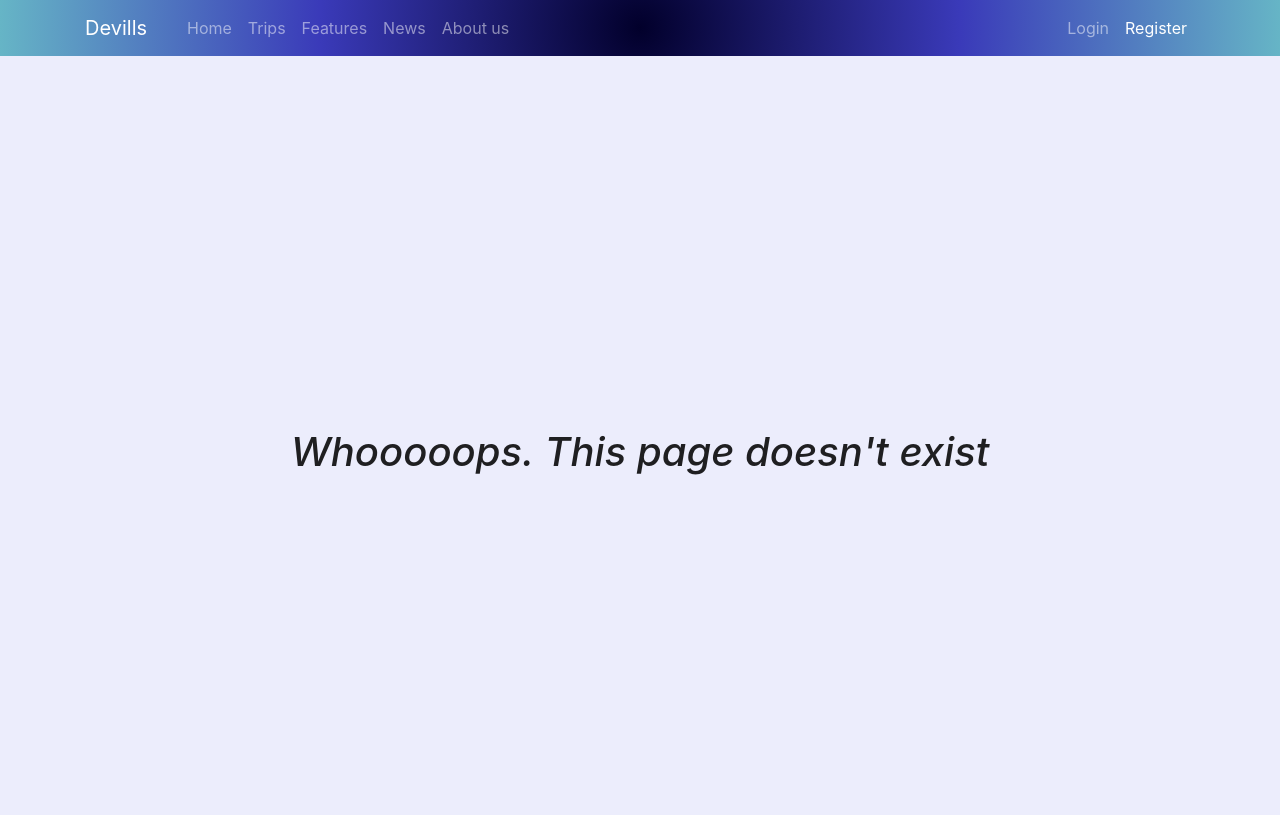
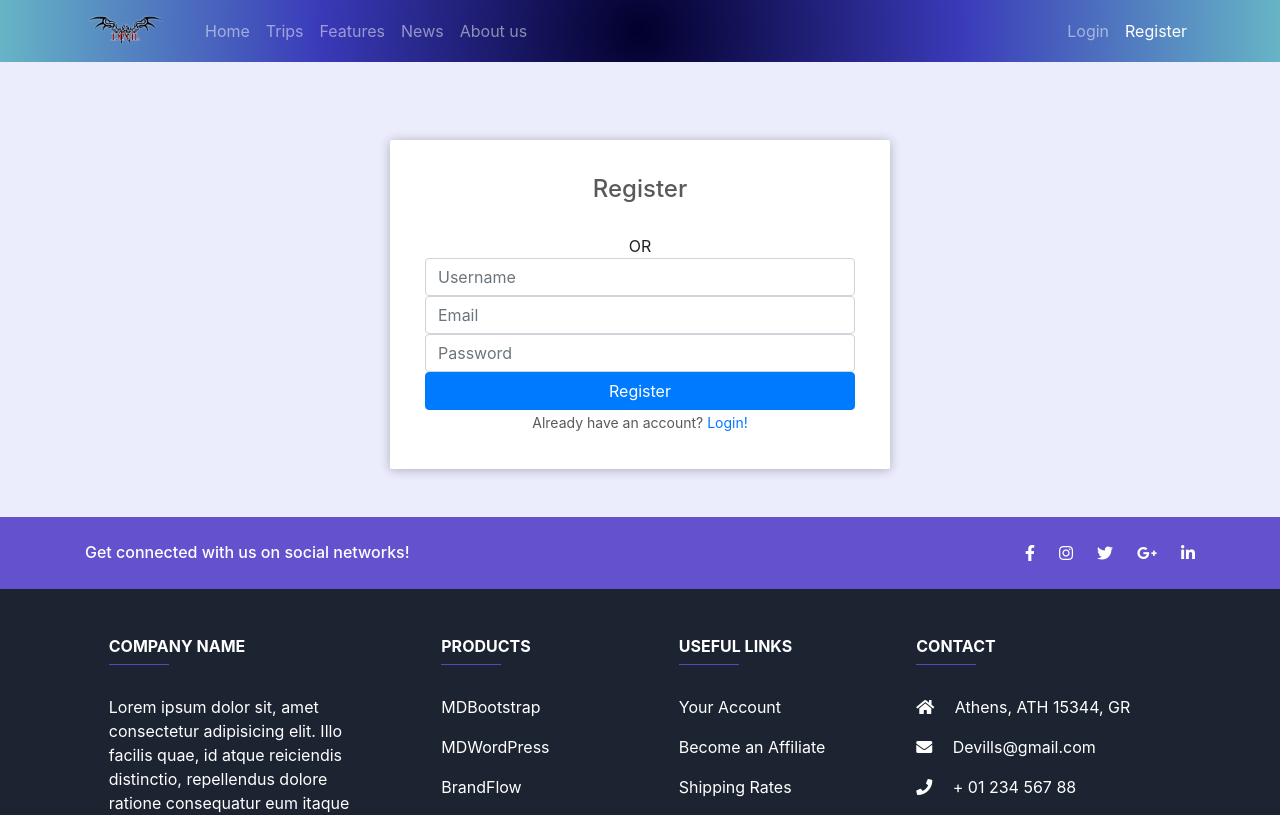
Before and after one commit to stergiosgk86/Forum-React, a React (Create React App) app: page /register in a window 1280 px wide. Shown: the top 815 px of the page. Built offline with nearby package versions, Linux system fonts and the light colour scheme.

Commit message:
register

```diff
--- a/src/App.js
+++ b/src/App.js
@@ -25,7 +25,7 @@ function App() {
           <Switch>
             <AuthenticatedRoute path="/" exact component={Home} />
             <Route path="/login" exact component={Login} />
-            {/* <Route path="/register" exact component={Register} /> */}
+            <Route path="/register" exact component={Register} />
             <AuthenticatedRoute
               path="/createcategories"
               exact
--- /dev/null
+++ b/src/components/ActionAlerts/ActionAlerts.js
@@ -0,0 +1,34 @@
+import React from 'react';
+import { makeStyles } from '@material-ui/core/styles';
+import Alert from '@material-ui/lab/Alert';
+import Button from '@material-ui/core/Button';
+
+const useStyles = makeStyles((theme) => ({
+  root: {
+    width: '100%',
+    '& > * + *': {
+      marginTop: theme.spacing(2),
+    },
+  },
+}));
+
+function ActionAlerts() {
+  const classes = useStyles();
+
+  return (
+    <div className={classes.root}>
+      <Alert onClose={() => {}}>You're successfully registered. Please login to continue!</Alert>
+      <Alert
+        action={
+          <Button color="inherit" size="small">
+            UNDO
+          </Button>
+        }
+      >
+        You're successfully registered. Please login to continue!
+      </Alert>
+    </div>
+  );
+}
+
+export default ActionAlerts;
--- a/src/components/Login/Login.js
+++ b/src/components/Login/Login.js
@@ -144,7 +144,7 @@ render(){
         </div>
       </div>
       <Box mt={8}>
-        {/* <Copyright /> */}
+
       </Box>
     </Container>
   );
--- a/src/components/Navigationbar/Navigationbar.css
+++ b/src/components/Navigationbar/Navigationbar.css
@@ -1,12 +1,3 @@
 .color-nav {
-  /* background-image: linear-gradient(270deg, #73398d, #594a95); */
-  /* background: rgb(2, 0, 43);
-  background: linear-gradient(
-    90deg,
-    rgba(2, 0, 43, 1) 0%,
-    rgba(58, 58, 185, 1) 50%,
-    rgba(102, 181, 198, 1) 100%
-  ); */
-  background: rgb(2,0,43);
-background: radial-gradient(circle, rgba(2,0,43,1) 0%, rgba(58,58,185,1) 50%, rgba(102,181,198,1) 100%);
+  background: radial-gradient(circle, rgba(2,0,43,1) 0%, rgba(58,58,185,1) 50%, rgba(102,181,198,1) 100%);
 }
--- a/src/components/Navigationbar/Navigationbar.js
+++ b/src/components/Navigationbar/Navigationbar.js
@@ -1,7 +1,8 @@
-import React, { useState } from "react";
+import React from "react";
 import "./Navigationbar.css";
-import { Link, NavLink } from "react-router-dom";
+import { NavLink } from "react-router-dom";
 import AuthenticationService from "../security/AuthenticationService";
+import logo from "../../Img/devil.png";
 
 function Navigationbar() {
 
@@ -12,7 +13,7 @@ function Navigationbar() {
       <nav className="navbar navbar-expand-lg navbar-dark bg-dark color-nav">
         <div className="container">
           <NavLink exact to="/" className="navbar-brand">
-            Devills
+            <img src={logo} alt="logo" style={{width: "80px"}} />
           </NavLink>
           <button
             className="navbar-toggler"
--- /dev/null
+++ b/src/components/Register/Register.css
@@ -0,0 +1,55 @@
+.signup-container {
+    text-align: center;
+}
+
+
+.signup-content {
+    background: #fff;
+    box-shadow: 0 1px 11px rgba(0, 0, 0, 0.27);
+    border-radius: 2px;
+    width: 500px;
+    display: inline-block;
+    margin-top: 30px;
+    vertical-align: middle;
+    position: relative;
+    padding: 35px;
+}
+
+.social-btn {
+    margin-bottom: 15px;
+    font-weight: 400;
+    font-size: 16px;
+}
+
+.social-btn img {
+    height: 32px;
+    float: left;
+    margin-top: 10px;
+}
+
+.social-btn.google {
+    margin-top: 7px;
+}
+
+.social-btn.facebook img {
+    height: 24px;
+    margin-left: 3px;
+}
+
+.social-btn.github img {
+    height: 24px;
+    margin-left: 3px;
+}
+
+.login-link {
+    color: rgba(0, 0, 0, 0.65);
+    font-size: 14px;
+}
+
+.signup-title {
+    font-size: 1.5em;
+    font-weight: 500;
+    margin-top: 0;
+    margin-bottom: 30px;
+    color: rgba(0, 0, 0, 0.65);
+}
--- a/src/components/Register/Register.js
+++ b/src/components/Register/Register.js
@@ -0,0 +1,96 @@
+import React, { Component } from 'react';
+import { Link, Redirect } from 'react-router-dom';
+import './Register.css';
+import { api } from "../../utils/Api";
+import ActionAlerts from '../ActionAlerts/ActionAlerts';
+
+class Register extends Component {
+    render() {
+        if (this.props.authenticated) {
+            return <Redirect
+                to={{
+                    pathname: "/",
+                    state: { from: this.props.location }
+                }} />;
+        }
+
+        return (
+            <div className="signup-container p-5">
+                <div className="signup-content">
+                    <h1 className="signup-title">Register</h1>
+                    <div className="or-separator">
+                        <span className="or-text">OR</span>
+                    </div>
+                    <SignupForm {...this.props} />
+                    <span className="login-link">Already have an account? <Link to="/login">Login!</Link></span>
+                </div>
+            </div>
+        );
+    }
+}
+
+class SignupForm extends Component {
+    constructor(props) {
+        super(props);
+        this.state = {
+            username: '',
+            email: '',
+            password: ''
+        }
+        this.handleInputChange = this.handleInputChange.bind(this);
+        this.handleSubmit = this.handleSubmit.bind(this);
+    }
+
+    handleInputChange(event) {
+        const target = event.target;
+        const inputName = target.name;
+        const inputValue = target.value;
+
+        this.setState({
+            [inputName]: inputValue
+        });
+    }
+
+    handleSubmit(event) {
+        event.preventDefault();
+
+        const signUpRequest = Object.assign({}, this.state);
+
+        api.register(signUpRequest)
+            .then(response => {
+                // <ActionAlerts/>
+                // Alert.success("You're successfully registered. Please login to continue!");
+                this.props.history.push("/login");
+            }).catch(error => {
+                // Alert.error((error && error.message) || 'Oops! Something went wrong. Please try again!');
+            });
+    }
+
+    render() {
+        return (
+            <form onSubmit={this.handleSubmit}>
+                <div className="form-item">
+                    <input type="text" name="username"
+                        className="form-control" placeholder="Username"
+                        value={this.state.name} onChange={this.handleInputChange} required />
+                </div>
+                <div className="form-item">
+                    <input type="email" name="email"
+                        className="form-control" placeholder="Email"
+                        value={this.state.email} onChange={this.handleInputChange} required />
+                </div>
+                <div className="form-item">
+                    <input type="password" name="password"
+                        className="form-control" placeholder="Password"
+                        value={this.state.password} onChange={this.handleInputChange} required />
+                </div>
+                <div className="form-item">
+                    <button type="submit" className="btn btn-block btn-primary" >Register</button>
+                </div>
+            </form>
+
+        );
+    }
+}
+
+export default Register;
--- a/src/components/security/AuthenticationService.js
+++ b/src/components/security/AuthenticationService.js
@@ -50,8 +50,15 @@ class AuthenticationService {
 
     registerSuccessfulLoginForJwt(username,token){
         sessionStorage.setItem(USER_NAME_SESSION_ATTRIBUTE_NAME,username);
+        // this.updateLocalAccessToken(token);
         this.setupAxiosInterceptors(this.createJwtToken(token));
     }
+
+    updateLocalAccessToken(token) {
+        let user = JSON.parse(sessionStorage.getItem(USER_NAME_SESSION_ATTRIBUTE_NAME));
+        user.accessToken = token;
+        sessionStorage.setItem(USER_NAME_SESSION_ATTRIBUTE_NAME, JSON.stringify(user));
+      }
 }
 
 export default new AuthenticationService();
--- a/src/utils/Api.js
+++ b/src/utils/Api.js
@@ -23,6 +23,9 @@ const api = {
   saveComment: (postId, payload) => {
     return axios.post(`${BASE_URL}/posts/${postId}/comments`, payload);
   },
+  register: (payload) => {
+    return axios.post(`${BASE_URL}/register`, payload);
+  }
 };
 
 export { api , BASE_URL };
```
Also changed, not shown: src/Img/devil.png (added).
